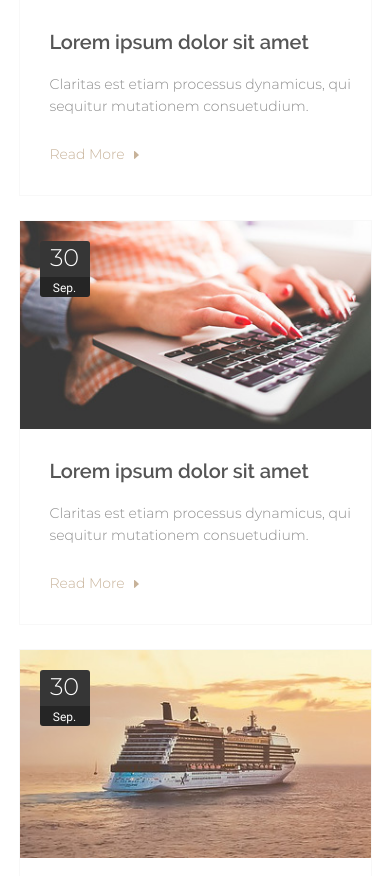
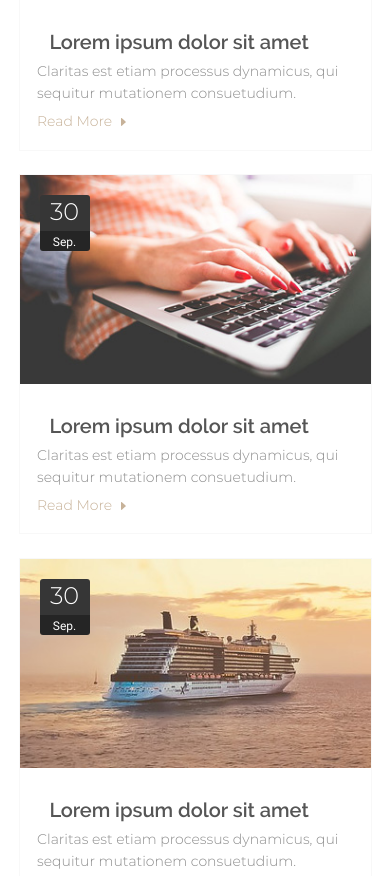
Before and after one commit to alexmaiorov/alexmaiorov.github.io, a plain HTML site: page index.html in a window 390 px wide. Shown: the part 2937-3813 px from the top of the page. Drawn offline with Linux system fonts and the light colour scheme.

Commit message:
изменена стилизация для мобильных усройств

```diff
--- a/css/style.css
+++ b/css/style.css
@@ -1671,6 +1671,14 @@ body{
         height: auto;
     }
 
+    .posts-item-text{
+        margin: 2% 5%;
+    }
+
+    .posts-item-link{
+        margin: 0 0 5% 5%;
+    }
+
     .partners{
         padding: 4% 0;
         margin: 3% 0 0 0;
@@ -1706,5 +1714,4 @@ body{
     .copyright-first .copyright-link:after{
         display: none;
     }
-
-}
+}
```
